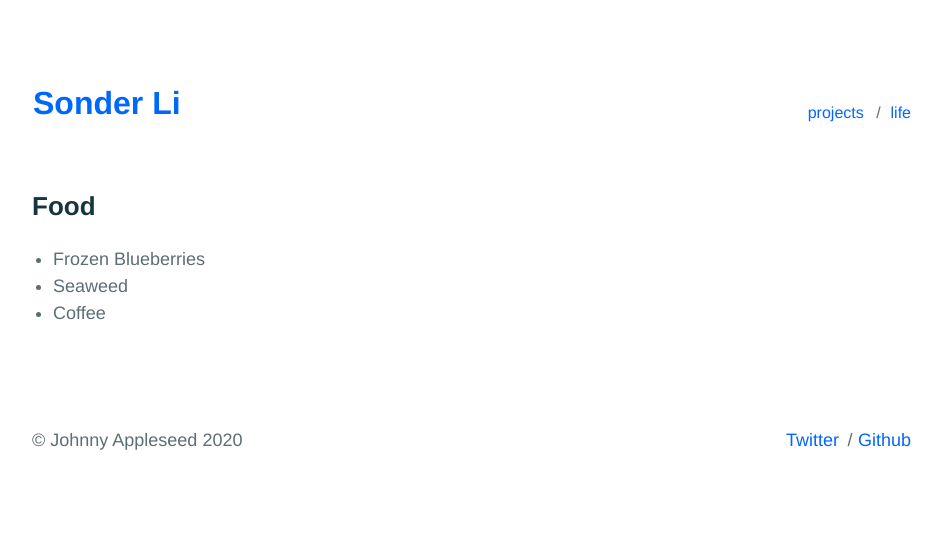
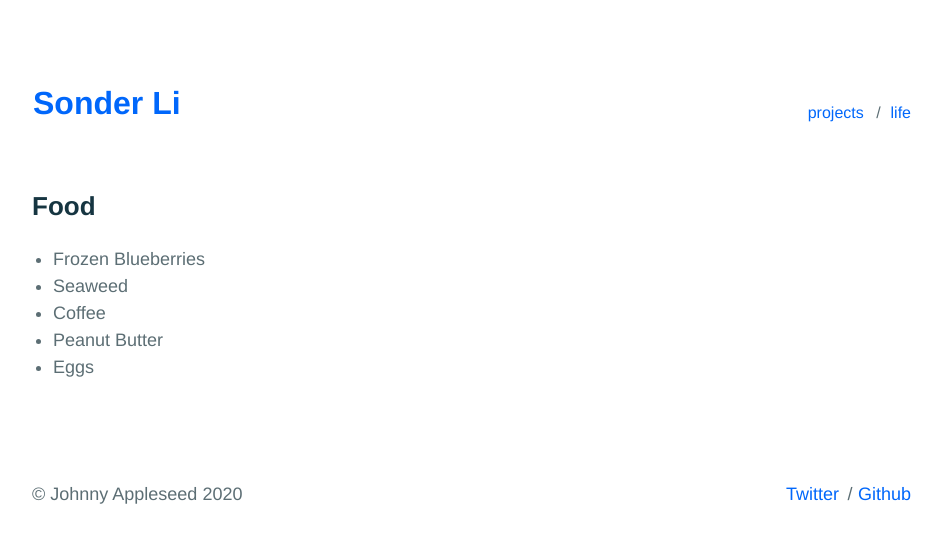
Before and after one commit to sumchuenli/sumchuenli.github.io, a Jekyll site: the page built from _pages/food.md, in a window 1280 px wide. Shown: the top 543 px of the page, without its empty margins (168-1110 px from the left). Built offline with Jekyll 4.4.1, drawn with Linux system fonts in a browser that asks for light colours.

Commit message:
Update food.md

```diff
--- a/_pages/food.md
+++ b/_pages/food.md
@@ -7,3 +7,5 @@ permalink: /food/
 - Frozen Blueberries
 - Seaweed
 - Coffee
+- Peanut Butter
+- Eggs
```
